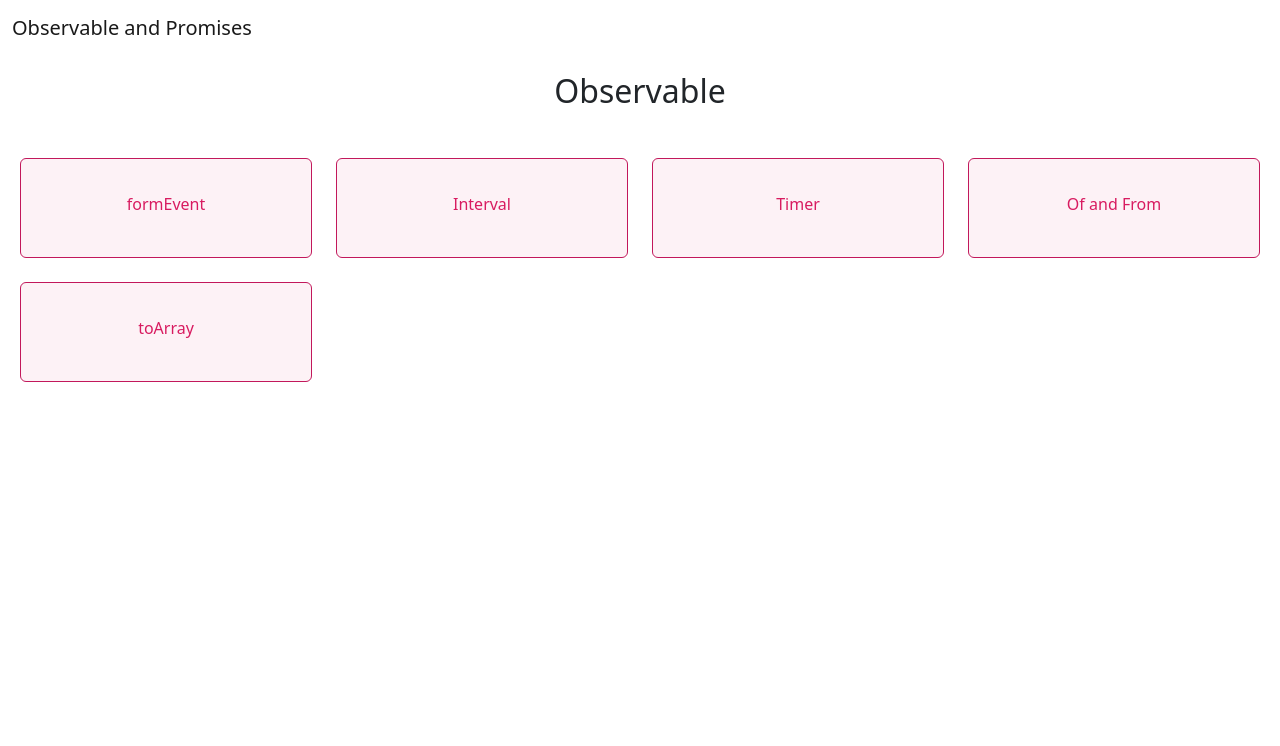
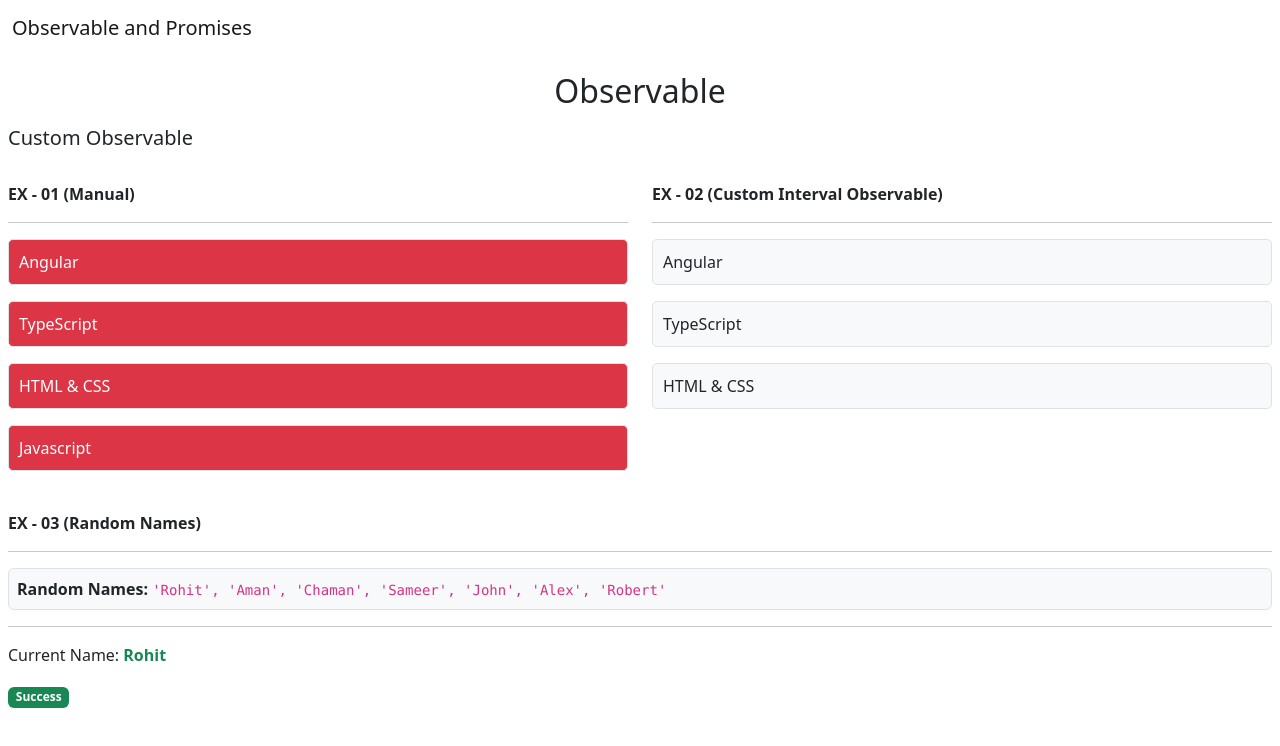
Before and after one commit to rtewari056/Rxjs-tutorial, an Angular app: page /observable/custom-observable in a window 1280 px wide. Before the commit this address led to /observable. Shown: the top 746 px of the page. Built offline with nearby package versions, Linux system fonts and the light colour scheme.

Commit message:
Custom Observable in Rxjs part 1

```diff
--- a/src/app/app-routing.module.ts
+++ b/src/app/app-routing.module.ts
@@ -32,6 +32,10 @@ export const routes: Routes = [
       {
         path: 'to-array',
         loadComponent: () => import('./components/to-array/to-array.component').then(m => m.ToArrayComponent)
+      },
+      {
+        path: 'custom-observable',
+        loadComponent: () => import('./components/custom-observable/custom-observable.component').then(m => m.CustomObservableComponent)
       }
     ]
   },
--- /dev/null
+++ b/src/app/components/custom-observable/custom-observable.component.html
@@ -0,0 +1,45 @@
+<div class="my-3 mx-2">
+    <h5>Custom Observable</h5>
+
+    <br>
+
+    <div class="row">
+        <div class="col-md-6">
+            <strong>EX - 01 (Manual)</strong>
+            <hr>
+
+            <ul id="custObsManualContainer" class="list-unstyled d-flex flex-column gap-3" [ngClass]="obsStatus === 'completed' ? 'completed' : obsStatus === 'error'? 'error' : ''">
+
+            </ul>
+        </div>
+
+        <div class="col-md-6">
+            <strong>EX - 02 (Custom Interval Observable)</strong>
+            <hr>
+
+            <ul id="custInterObsContainer" class="list-unstyled d-flex flex-column gap-3">
+                <li>Angular</li>
+                <li>TypeScript</li>
+                <li>HTML & CSS</li>
+            </ul>
+        </div>
+    </div>
+
+    <br>
+
+    <div class="row">
+        <div class="col-md-12">
+            <strong>EX - 03 (Random Names)</strong>
+            <hr>
+            <p class="border rounded bg-light p-2">
+                <strong>Random Names: </strong>
+                <code>'Rohit', 'Aman', 'Chaman', 'Sameer', 'John', 'Alex', 'Robert'</code>
+            </p>
+
+            <hr>
+
+            <p>Current Name: <strong class="text-success">Rohit</strong></p>
+            <span class="badge text-bg-success">Success</span>
+        </div>
+    </div>
+</div>
--- /dev/null
+++ b/src/app/components/custom-observable/custom-observable.component.ts
@@ -0,0 +1,49 @@
+import { Component, OnInit, inject } from '@angular/core';
+import { CommonModule } from '@angular/common';
+import { Observable, Subscriber } from 'rxjs';
+import { DesignUtilityService } from 'src/app/services/design-utility.service';
+
+@Component({
+  selector: 'app-custom-observable',
+  standalone: true,
+  imports: [CommonModule],
+  templateUrl: './custom-observable.component.html',
+  styleUrls: ['./custom-observable.component.scss']
+})
+export class CustomObservableComponent implements OnInit {
+  private _designUtilityService = inject(DesignUtilityService);
+
+  obsStatus: string = '';
+
+  ngOnInit(): void {
+    // EX - 01 (Manual)
+    const cusObs1$ = new Observable((subscriber: Subscriber<string>) => {
+      setTimeout(() => subscriber.next('Angular'), 1000);
+      setTimeout(() => subscriber.next('TypeScript'), 2000);
+      setTimeout(() => subscriber.next('HTML & CSS'), 3000);
+      setTimeout(() =>{
+        subscriber.next('Javascript');
+        subscriber.error(new Error('Limit exceed'));
+      }, 4000);
+      setTimeout(() => {
+        subscriber.next('React');
+        subscriber.complete();
+      }, 5000);
+    });
+
+    // subscribe(data, error, completion)
+    cusObs1$.subscribe((res: string) => {
+      console.log(res);
+      this._designUtilityService.print(res, 'custObsManualContainer');
+    },(error: Error) => {
+      this.obsStatus = 'error';
+    }, () => {
+      this.obsStatus = 'completed';
+    });
+
+    // EX - 02 (Custom Interval Observable)
+
+    // EX - 03 (Random Names)
+  }
+
+}
--- a/src/app/pages/list/list.component.html
+++ b/src/app/pages/list/list.component.html
@@ -6,6 +6,7 @@
             <app-card routerLink="timer" cardTitle="Timer"></app-card>
             <app-card routerLink="of-from" cardTitle="Of and From"></app-card>
             <app-card routerLink="to-array" cardTitle="toArray"></app-card>
+            <app-card routerLink="custom-observable" cardTitle="Custom Observable"></app-card>
         </div>
     </div>
 </div>
--- a/src/app/services/design-utility.service.ts
+++ b/src/app/services/design-utility.service.ts
@@ -7,10 +7,17 @@ export class DesignUtilityService {
 
   constructor() { }
 
+  /**
+   *
+   * @param val Innter text of element
+   * @param elementId ID of the element
+   */
   // Method to print items on HTML page using element id
   print(val: string, elementId: string): void {
-    let elem: HTMLLIElement = document.createElement('li');
-    elem.innerText = val;
-    document.getElementById(elementId)?.appendChild(elem);
+    let elem: HTMLLIElement = document.createElement('li'); // Create element to append in the HTML
+
+    elem.innerText = val; // Set innter text
+
+    document.getElementById(elementId)?.appendChild(elem); // Append element in the HTML
   }
 }
--- a/src/styles.scss
+++ b/src/styles.scss
@@ -5,3 +5,25 @@
 
 /* Importing Datepicker SCSS file. */
 @import "node_modules/ngx-bootstrap/datepicker/bs-datepicker";
+
+// Writing styles globally to avoild View Encapsulation
+ul > li {
+    border: 1px solid #dee2e6;
+    border-radius: 5px;
+    background-color: rgba(248, 249, 250);
+    padding: 10px;
+}
+
+ul.completed li {
+    border-radius: 5px;
+    background-color: #198754;
+    padding: 10px;
+    color: white;
+}
+
+ul.error li {
+    border-radius: 5px;
+    background-color: #dc3545;
+    padding: 10px;
+    color: white;
+}
```
Also changed, not shown: src/app/components/custom-observable/custom-observable.component.scss (added).
